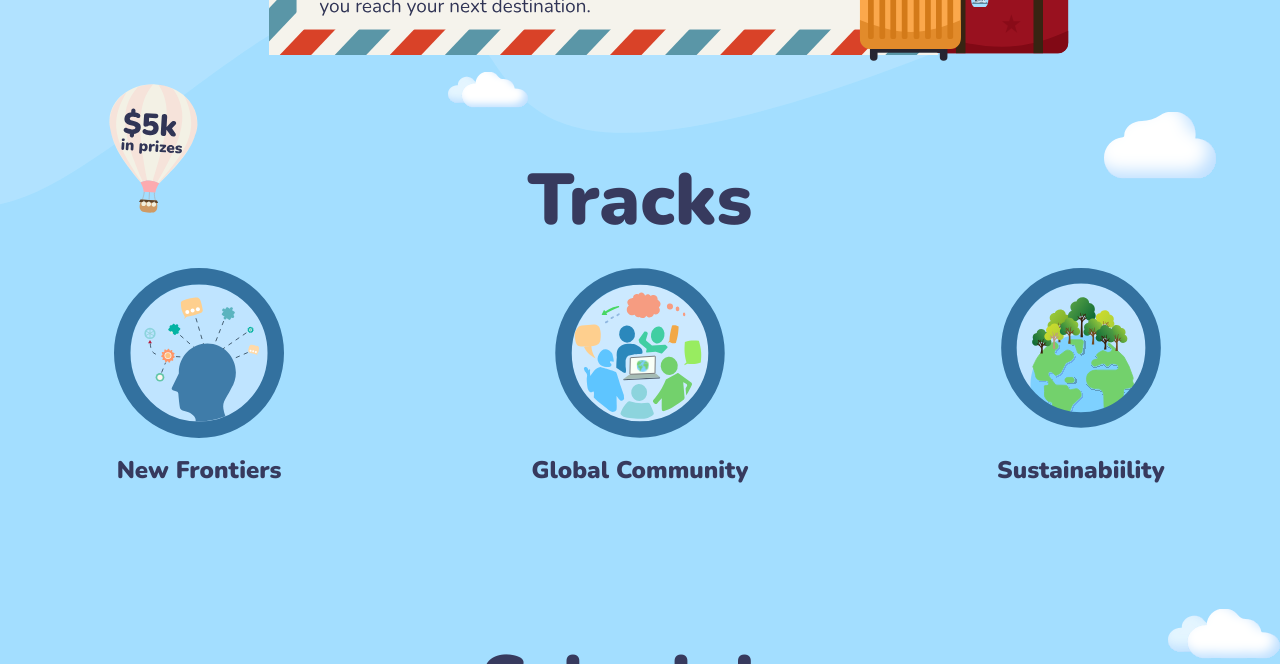
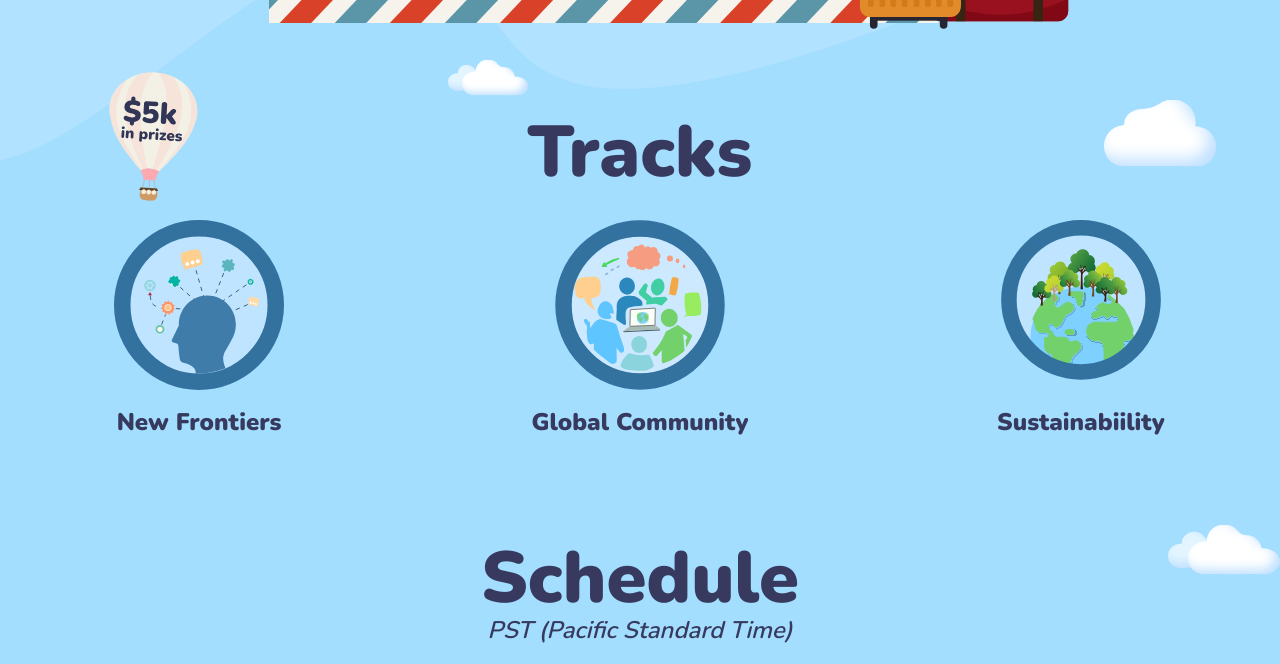
Before and after one commit to minsooerickim/citrushack2023, a Next.js app: page / in a window 1280 px wide. Shown: the part 1368-2032 px from the top of the page. Built offline with nearby package versions, Linux system fonts and the light colour scheme; no server answers.

Commit message:
💃 evened out spacing for each section

```diff
--- a/components/Schedule.tsx
+++ b/components/Schedule.tsx
@@ -615,7 +615,7 @@ export const Assets = () => {
           repeat: Infinity,
           duration: 5
         }}
-        className="absolute -z-12 w-12 xs:w-16 left-0 xs:left-5 xl:-left-36 top-[64.5%] sm:top-[61%]"
+        className="absolute -z-12 w-12 xs:w-16 left-0 xs:left-10 xl:-left-36 top-[64.5%] sm:top-[61%] max-xs:hidden bg-black"
       >
         {theme === 'light' ? (
           <Image src={cloud} alt="cloud" />
--- a/pages/sections/about.tsx
+++ b/pages/sections/about.tsx
@@ -42,7 +42,7 @@ export default function About() {
   const { theme } = useTheme();
 
   return (
-    <section className="relative flex flex-col w-full h-full my-8 lg:my-14 max-h-[60rem] justify-center items-center">
+    <section className="relative flex flex-col w-full h-full my-8 lg:my-10 max-h-[60rem] justify-center items-center pb-0 lg:pb-14">
       <div className="w-5/6 relative left-10 xl:w-2/3 hidden mb-12 px-4 lg:mb-0 sm:inline z-10">
         <Image src={AboutUs} alt="AboutUs" />
       </div>
--- a/pages/sections/schedule.tsx
+++ b/pages/sections/schedule.tsx
@@ -3,7 +3,7 @@ import React from 'react';
 
 export default function Schedule() {
   return (
-    <section className="flex flex-col w-full h-full my-14 lg:my-20 max-w-[72rem] justify-center items-center">
+    <section className="flex flex-col w-full h-full my-8 lg:my-6 max-w-[72rem] justify-center items-center">
       <p className="relative z-10 text-center font-black text-5xl md:text-7xl text-text">
         Schedule
       </p>
--- a/pages/sections/support.tsx
+++ b/pages/sections/support.tsx
@@ -7,7 +7,7 @@ import { useTheme } from 'next-themes';
 export default function Support() {
   const { theme } = useTheme();
   return (
-    <section className="relative z-0 flex flex-col w-full md:my-12 lg:mt-0 pb-12 md:pb-0">
+    <section className="relative z-0 flex flex-col w-full md:my-12 lg:mt-6 pb-12 md:pb-0">
       <div className="relative z-20 flex flex-col justify-center items-center pb-12">
         <h1 className="text-center font-black text-5xl md:text-7xl text-text">
           Get Involved
--- a/pages/sections/tracks.tsx
+++ b/pages/sections/tracks.tsx
@@ -65,7 +65,7 @@ export const Assets = () => {
           repeat: Infinity,
           duration: 5
         }}
-        className="absolute hidden sm:block left-10 -top-12 md:-top-3 w-8 xs:w-12 lg:w-24"
+        className="absolute z-20 hidden sm:block left-10 -top-12 md:-top-3 w-8 xs:w-12 lg:w-24"
       >
         <Image src={balloon5k} alt="cloud" />
       </motion.div>
@@ -105,7 +105,7 @@ export const Assets = () => {
 
 export default function Tracks() {
   return (
-    <section className="relative flex flex-col w-full h-full my-0 lg:my-12 max-w-[72rem] justify-center items-center px-4">
+    <section className="relative flex flex-col w-full h-full my-5 lg:my-3 max-w-[72rem] justify-center items-center px-4">
       {/* <div className="relative flex w-full my-10 px-10 flex-col items-center"> */}
       <h1 className="text-5xl md:text-7xl font-black mb-4 md:mb-8 text-text">
         Tracks
```
Also changed, not shown: pages/sections/team.tsx (+1 -274 lines).
